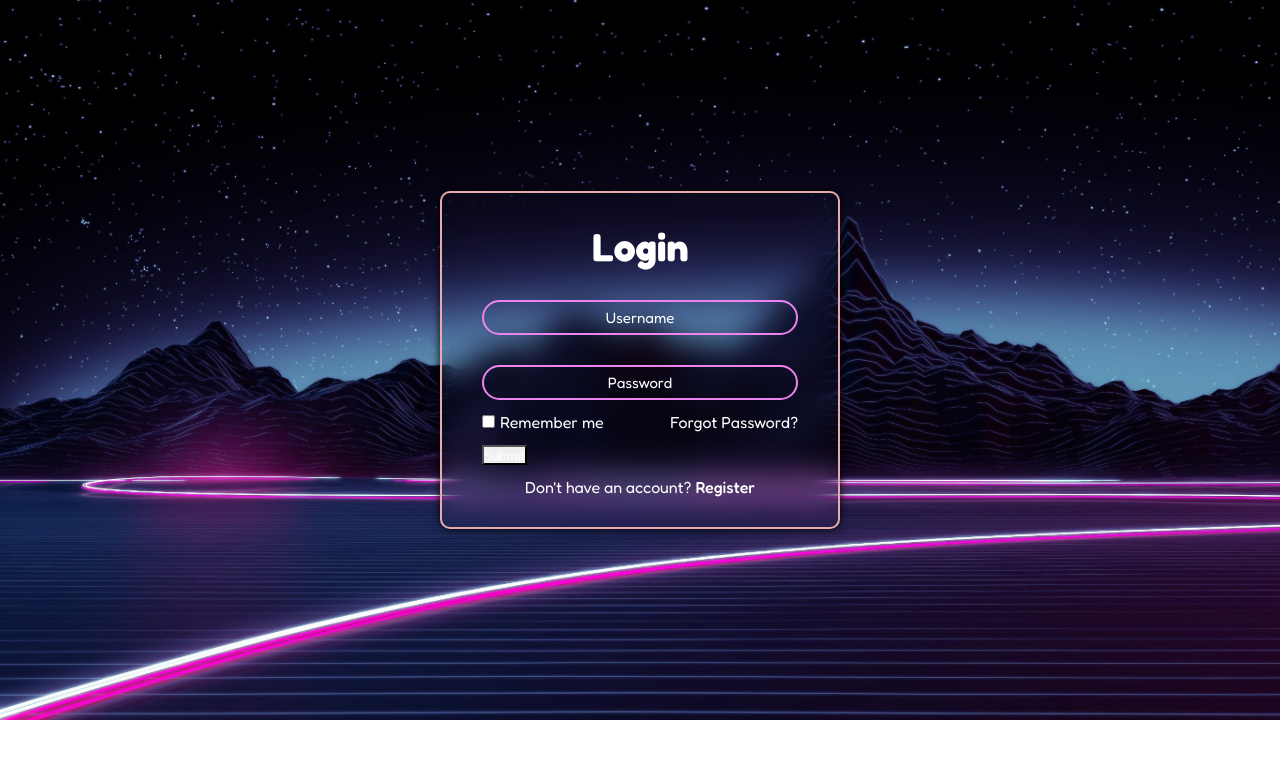
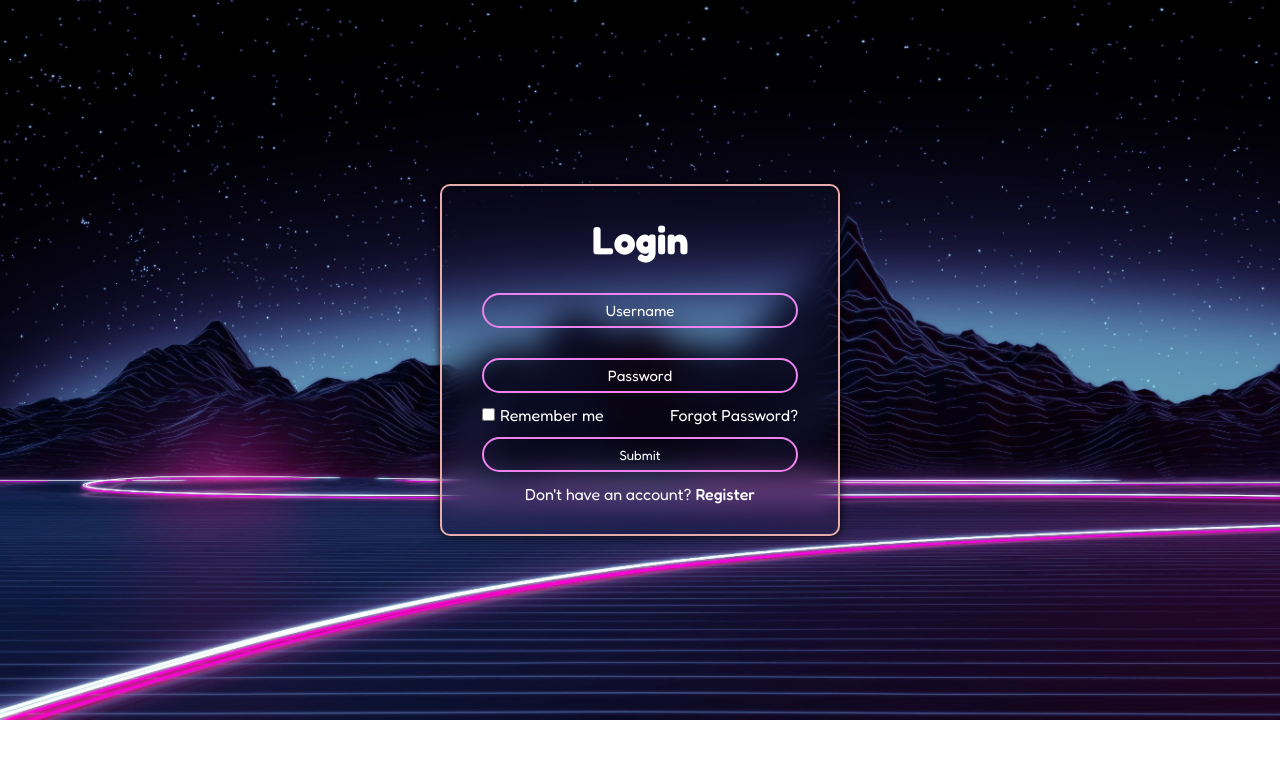
Before and after one commit to Anant3008/UDAAN-HACKATHON, a plain HTML site: page index.html in a window 1280 px wide. Drawn offline with Linux system fonts and the light colour scheme.

Commit message:
minor changes

```diff
--- a/index.html
+++ b/index.html
@@ -21,7 +21,7 @@
                 <label><input type="checkbox">Remember me</label>
                 <a href="#">Forgot Password?</a>
             </div>
-            <input type="submit" value="Submit">
+            <input type="submit" value="Submit" class="submit">
             <div class="reg-link">
                 <p>Don't have an account? <a href="#">Register</a></p>
             </div>
```
